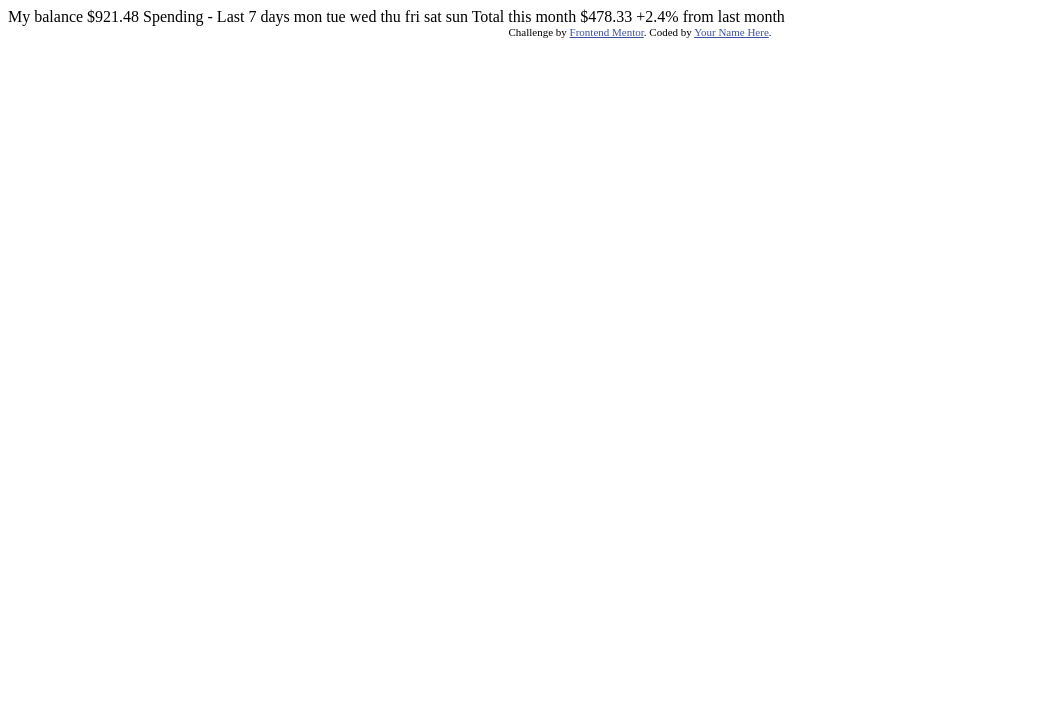
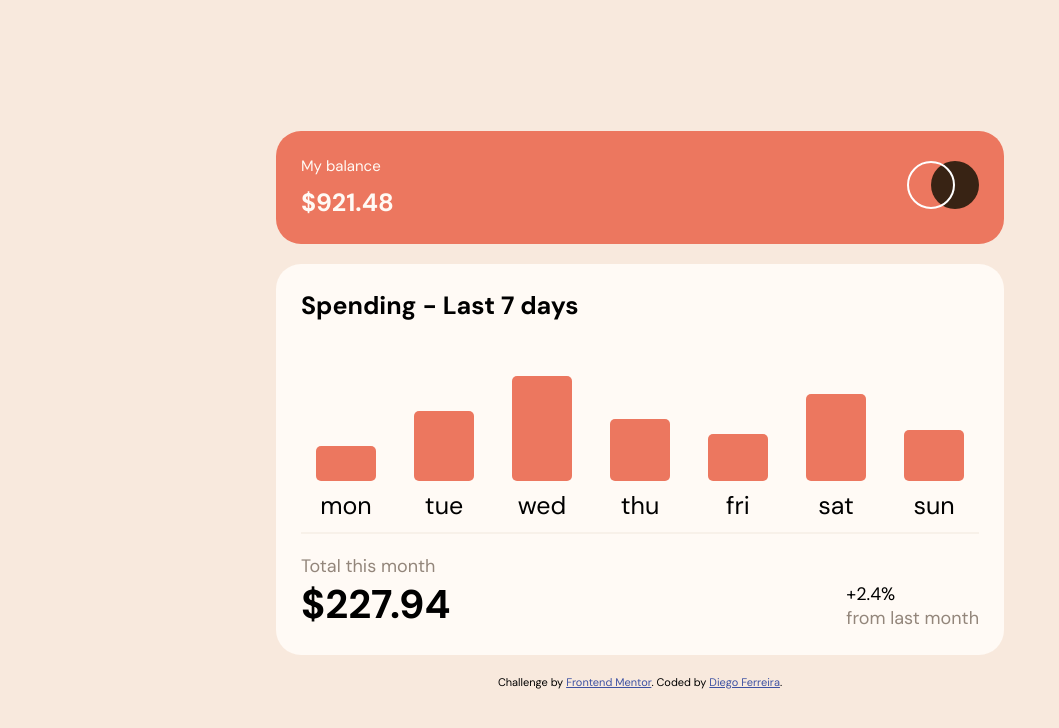
Before and after one commit to DiegoFerrib/expenses-chart-component, a website: page index.html in a window 1280 px wide. Shown: the whole page, without its empty margins (0-1059 px from the left). Drawn offline with Linux system fonts and the light colour scheme.

Commit message:
Model completion.

```diff
--- /dev/null
+++ b/assets/css/style.css
@@ -0,0 +1,155 @@
+/* Font */
+@import url('https://fonts.googleapis.com/css2?family=DM+Sans:wght@400;700&display=swap');
+
+/* Vars */
+:root {
+  --primary-color_soft-red: hsl(10, 79%, 65%);
+  --primary-color_cyan: hsl(186, 34%, 60%);
+  --neutral-color_dark-brown: hsl(25, 47%, 15%);
+  --neutral-color_mediun-brown:  hsl(28, 10%, 53%);
+  --neutral-color_cream: hsl(27, 66%, 92%);
+  --neutral-color_very-pale-orange: hsl(33, 100%, 98%);
+
+  --font-weight_soft: 400;
+  --font-weight_bold: 700;
+}
+
+/* CSS reset */
+* {
+  margin: 0;
+  padding: 0;
+  box-sizing: border-box;
+}
+
+body {
+  display: flex;
+  flex-direction: column;
+  font-size: 18px;
+  font-family: 'DM Sans', sans-serif;
+  justify-content: center;
+  align-items: center;
+  background-color: var(--neutral-color_cream);
+  min-height: 100vh;
+}
+
+.main_content {
+  display: flex;
+  flex-direction: column;
+  padding: 20px;
+  width: 100%;
+  max-width: 768px;
+  gap: 20px;
+}
+
+.my_balance {
+  display: flex;
+  justify-content: space-between;
+  align-items: center;
+  border-radius: 25px;
+  padding: 25px;
+  background-color: var(--primary-color_soft-red);
+  color: var(--neutral-color_very-pale-orange);
+}
+
+.my_balance .content {
+  display: flex;
+  flex-direction: column;
+  gap: 10px;
+}
+
+.my_balance .content .text_balance {
+  font-size: 15px;
+  font-weight: var(--font-weight_soft);
+}
+
+.my_balance .content .value_balance {
+  font-size: 25px;
+  font-weight: var(--font-weight_bold);
+}
+
+.spending_calendar {
+  background-color: var(--neutral-color_very-pale-orange);
+  padding: 25px;
+  border-radius: 25px;
+}
+
+.spending_calendar .spending_title {
+  font-size: 25px;
+  font-weight: var(--font-weight_bold);
+}
+
+.calendar {
+  display: flex;
+  justify-content: space-evenly;
+  border-bottom: 2px solid #F8F1E9;
+  padding-bottom: 10px;
+  gap: 8px;
+}
+
+.calendar .calendar_cell {
+  display: flex;
+  flex-direction: column;
+  align-items: center;
+  justify-content: flex-end;
+  height: 200px;
+  width: calc(100% / 7);
+  gap: 8px;
+}
+
+.calendar .calendar_cell .calendar_graphic {
+  background-color: var(--primary-color_soft-red);
+  font-weight: var(--font-weight_soft);
+  border-radius: 5px;
+  width: 100%;
+  min-width: 25px;
+  max-width: 60px;
+}
+
+.total {
+  display: flex;
+  justify-content: space-between;
+  align-items: flex-end;
+  padding-top: 20px;
+  gap: 10px;
+}
+
+.total .total_value .value {
+  font-size: 40px;
+  font-weight: var(--font-weight_bold);
+}
+
+.medium_brown {
+  color: var(--neutral-color_mediun-brown);
+}
+
+.day {
+  font-size: 25px;
+}
+
+.attribution {
+  font-size: 11px;
+  text-align: center;
+}
+
+.attribution a {
+  color: hsl(228, 45%, 44%);
+}
+
+/* Media Queries */
+@media(max-width: 768px) {
+  .day {
+    font-size: 20px;
+  }
+}
+
+@media(max-width: 425px) {
+  .day {
+    font-size: 15px;
+  }
+}
+
+@media(max-width: 375px) {
+  .day {
+    font-size: 12px;
+  }
+}
--- /dev/null
+++ b/assets/js/main.js
@@ -0,0 +1,28 @@
+const calendar = document.querySelector('.calendar');
+const total = document.querySelector('.value');
+
+const fetchData = async () => {
+  const data = await fetch('../../data.json');
+  const jsonData = await data.json();
+  return jsonData;
+};
+
+const insertData = async () => {
+  const data = await fetchData();
+
+  data.map((d) => {
+    const el = document.createElement('div');
+    el.setAttribute('class', 'calendar_cell');
+    el.innerHTML = `
+      <div class="calendar_graphic" style="height: ${Number(d.amount)}%;}"></div>
+      <p class="day">${d.day}</p>
+    `;
+    return calendar.appendChild(el);
+  });
+
+  const totalValue = data.reduce((acc, value) => acc + Number(value.amount), 0);
+
+  total.innerHTML = `$${totalValue}`;
+};
+
+insertData();
--- a/index.html
+++ b/index.html
@@ -4,39 +4,54 @@
   <meta charset="UTF-8">
   <meta name="viewport" content="width=device-width, initial-scale=1.0">
 
+  <link rel="stylesheet" href="./assets/css/style.css">
   <link rel="icon" type="image/png" sizes="32x32" href="./images/favicon-32x32.png">
 
-  <title>Frontend Mentor | Expenses chart component</title>
-
-  <style>
-    .attribution { font-size: 11px; text-align: center; }
-    .attribution a { color: hsl(228, 45%, 44%); }
-  </style>
+  <title>Expenses chart component</title>
 </head>
 <body>
+  <main class="main_content">
 
-  My balance
-  $921.48
+    <section class="my_balance">
 
-  Spending - Last 7 days
+      <div class="content">
+        <h1 class="text_balance">My balance</h1>
+        <p class="value_balance">$921.48</p>
+      </div>
 
-  mon
-  tue
-  wed
-  thu
-  fri
-  sat
-  sun
+      <div class="logo">
+        <img src="./images/logo.svg" alt="Logo">
+      </div>
 
-  Total this month
-  $478.33
+    </section>
 
-  +2.4%
-  from last month
+    <section class="spending_calendar">
+      <h2 class="spending_title">Spending - Last 7 days</h2>
 
-  <div class="attribution">
+      <div class="calendar"></div>
+
+      <div class="total">
+
+        <div class="total_value">
+          <p class="medium_brown">Total this month</p>
+          <p class="value">$0.00</p>
+        </div>
+
+        <div class="last_month">
+          <p class="percent">+2.4%</p>
+          <p class="text medium_brown">from last month</p>
+        </div>
+
+      </div>
+
+    </section>
+  </main>
+
+  <footer class="attribution">
     Challenge by <a href="https://www.frontendmentor.io?ref=challenge" target="_blank">Frontend Mentor</a>.
-    Coded by <a href="#">Your Name Here</a>.
-  </div>
+    Coded by <a href="#">Diego Ferreira</a>.
+  </footer>
+
+  <script src="./assets/js/main.js"></script>
 </body>
 </html>
```
Also changed, not shown: package.json (added, +7 -0 lines), .eslintrc.json (added), 4 other files.
